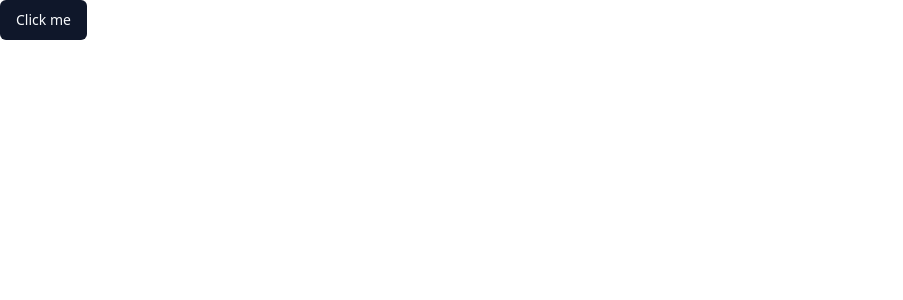
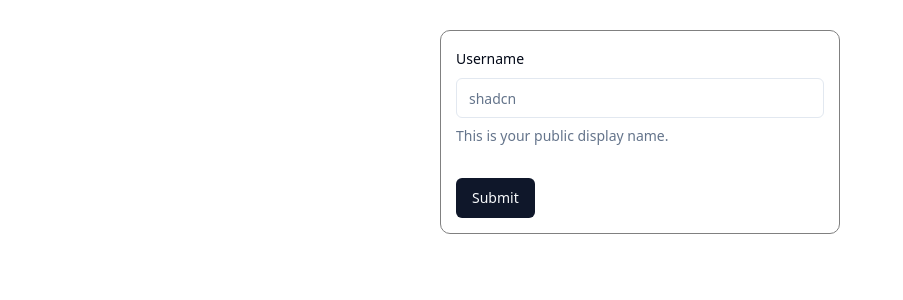
Before and after one commit to ray-mj-huang/aus-employer-reviews, a React (Vite) app: page / in a window 1280 px wide. Shown: the top 300 px of the page, without its empty margins (0-903 px from the left). Built offline with nearby package versions, Linux system fonts and the light colour scheme.

Commit message:
add Form component

```diff
--- a/src/App.tsx
+++ b/src/App.tsx
@@ -1,9 +1,78 @@
+import { z } from "zod"
+import { zodResolver } from "@hookform/resolvers/zod"
+import { useForm } from "react-hook-form"
+
 import { Button } from "@/components/ui/button"
+import {
+  Form,
+  FormControl,
+  FormDescription,
+  FormField,
+  FormItem,
+  FormLabel,
+  FormMessage,
+} from "@/components/ui/form"
+import { Input } from "@/components/ui/input"
+
+const formSchema = z.object({
+  username: z.string().min(2).max(50),
+})
+
+function ProfileForm() {
+  // 1. Define your form.
+  const form = useForm<z.infer<typeof formSchema>>({
+    resolver: zodResolver(formSchema),
+    defaultValues: {
+      username: "",
+    },
+  })
+
+  // 2. Define a submit handler.
+  function onSubmit(values: z.infer<typeof formSchema>) {
+    // Do something with the form values.
+    // ✅ This will be type-safe and validated.
+    console.log(values)
+  }
+
+  return (
+    <Form {...form}>
+      <form onSubmit={form.handleSubmit(onSubmit)} className="space-y-8">
+        <FormField
+          control={form.control}
+          name="username"
+          render={({ field }) => (
+            <FormItem>
+              <FormLabel>Username</FormLabel>
+              <FormControl>
+                <Input placeholder="shadcn" {...field} />
+              </FormControl>
+              <FormDescription>
+                This is your public display name.
+              </FormDescription>
+              <FormMessage />
+            </FormItem>
+          )}
+        />
+        <Button type="submit">Submit</Button>
+      </form>
+    </Form>
+  )
+}
 
 function App() {
   return (
     <>
-      <Button>Click me</Button>
+      <div
+        style={{
+          width: 400,
+          padding: 15,
+          margin: '30px auto',
+          border: '1px solid gray',
+          borderRadius: 10
+        }}
+      >
+        <ProfileForm />
+      </div>
     </>
   )
 }
--- /dev/null
+++ b/src/components/ui/form.tsx
@@ -0,0 +1,176 @@
+import * as React from "react"
+import * as LabelPrimitive from "@radix-ui/react-label"
+import { Slot } from "@radix-ui/react-slot"
+import {
+  Controller,
+  ControllerProps,
+  FieldPath,
+  FieldValues,
+  FormProvider,
+  useFormContext,
+} from "react-hook-form"
+
+import { cn } from "@/lib/utils"
+import { Label } from "@/components/ui/label"
+
+const Form = FormProvider
+
+type FormFieldContextValue<
+  TFieldValues extends FieldValues = FieldValues,
+  TName extends FieldPath<TFieldValues> = FieldPath<TFieldValues>
+> = {
+  name: TName
+}
+
+const FormFieldContext = React.createContext<FormFieldContextValue>(
+  {} as FormFieldContextValue
+)
+
+const FormField = <
+  TFieldValues extends FieldValues = FieldValues,
+  TName extends FieldPath<TFieldValues> = FieldPath<TFieldValues>
+>({
+  ...props
+}: ControllerProps<TFieldValues, TName>) => {
+  return (
+    <FormFieldContext.Provider value={{ name: props.name }}>
+      <Controller {...props} />
+    </FormFieldContext.Provider>
+  )
+}
+
+const useFormField = () => {
+  const fieldContext = React.useContext(FormFieldContext)
+  const itemContext = React.useContext(FormItemContext)
+  const { getFieldState, formState } = useFormContext()
+
+  const fieldState = getFieldState(fieldContext.name, formState)
+
+  if (!fieldContext) {
+    throw new Error("useFormField should be used within <FormField>")
+  }
+
+  const { id } = itemContext
+
+  return {
+    id,
+    name: fieldContext.name,
+    formItemId: `${id}-form-item`,
+    formDescriptionId: `${id}-form-item-description`,
+    formMessageId: `${id}-form-item-message`,
+    ...fieldState,
+  }
+}
+
+type FormItemContextValue = {
+  id: string
+}
+
+const FormItemContext = React.createContext<FormItemContextValue>(
+  {} as FormItemContextValue
+)
+
+const FormItem = React.forwardRef<
+  HTMLDivElement,
+  React.HTMLAttributes<HTMLDivElement>
+>(({ className, ...props }, ref) => {
+  const id = React.useId()
+
+  return (
+    <FormItemContext.Provider value={{ id }}>
+      <div ref={ref} className={cn("space-y-2", className)} {...props} />
+    </FormItemContext.Provider>
+  )
+})
+FormItem.displayName = "FormItem"
+
+const FormLabel = React.forwardRef<
+  React.ElementRef<typeof LabelPrimitive.Root>,
+  React.ComponentPropsWithoutRef<typeof LabelPrimitive.Root>
+>(({ className, ...props }, ref) => {
+  const { error, formItemId } = useFormField()
+
+  return (
+    <Label
+      ref={ref}
+      className={cn(error && "text-destructive", className)}
+      htmlFor={formItemId}
+      {...props}
+    />
+  )
+})
+FormLabel.displayName = "FormLabel"
+
+const FormControl = React.forwardRef<
+  React.ElementRef<typeof Slot>,
+  React.ComponentPropsWithoutRef<typeof Slot>
+>(({ ...props }, ref) => {
+  const { error, formItemId, formDescriptionId, formMessageId } = useFormField()
+
+  return (
+    <Slot
+      ref={ref}
+      id={formItemId}
+      aria-describedby={
+        !error
+          ? `${formDescriptionId}`
+          : `${formDescriptionId} ${formMessageId}`
+      }
+      aria-invalid={!!error}
+      {...props}
+    />
+  )
+})
+FormControl.displayName = "FormControl"
+
+const FormDescription = React.forwardRef<
+  HTMLParagraphElement,
+  React.HTMLAttributes<HTMLParagraphElement>
+>(({ className, ...props }, ref) => {
+  const { formDescriptionId } = useFormField()
+
+  return (
+    <p
+      ref={ref}
+      id={formDescriptionId}
+      className={cn("text-sm text-muted-foreground", className)}
+      {...props}
+    />
+  )
+})
+FormDescription.displayName = "FormDescription"
+
+const FormMessage = React.forwardRef<
+  HTMLParagraphElement,
+  React.HTMLAttributes<HTMLParagraphElement>
+>(({ className, children, ...props }, ref) => {
+  const { error, formMessageId } = useFormField()
+  const body = error ? String(error?.message) : children
+
+  if (!body) {
+    return null
+  }
+
+  return (
+    <p
+      ref={ref}
+      id={formMessageId}
+      className={cn("text-sm font-medium text-destructive", className)}
+      {...props}
+    >
+      {body}
+    </p>
+  )
+})
+FormMessage.displayName = "FormMessage"
+
+export {
+  useFormField,
+  Form,
+  FormItem,
+  FormLabel,
+  FormControl,
+  FormDescription,
+  FormMessage,
+  FormField,
+}
--- /dev/null
+++ b/src/components/ui/input.tsx
@@ -0,0 +1,25 @@
+import * as React from "react"
+
+import { cn } from "@/lib/utils"
+
+export interface InputProps
+  extends React.InputHTMLAttributes<HTMLInputElement> {}
+
+const Input = React.forwardRef<HTMLInputElement, InputProps>(
+  ({ className, type, ...props }, ref) => {
+    return (
+      <input
+        type={type}
+        className={cn(
+          "flex h-10 w-full rounded-md border border-input bg-background px-3 py-2 text-sm ring-offset-background file:border-0 file:bg-transparent file:text-sm file:font-medium placeholder:text-muted-foreground focus-visible:outline-none focus-visible:ring-2 focus-visible:ring-ring focus-visible:ring-offset-2 disabled:cursor-not-allowed disabled:opacity-50",
+          className
+        )}
+        ref={ref}
+        {...props}
+      />
+    )
+  }
+)
+Input.displayName = "Input"
+
+export { Input }
--- /dev/null
+++ b/src/components/ui/label.tsx
@@ -0,0 +1,24 @@
+import * as React from "react"
+import * as LabelPrimitive from "@radix-ui/react-label"
+import { cva, type VariantProps } from "class-variance-authority"
+
+import { cn } from "@/lib/utils"
+
+const labelVariants = cva(
+  "text-sm font-medium leading-none peer-disabled:cursor-not-allowed peer-disabled:opacity-70"
+)
+
+const Label = React.forwardRef<
+  React.ElementRef<typeof LabelPrimitive.Root>,
+  React.ComponentPropsWithoutRef<typeof LabelPrimitive.Root> &
+    VariantProps<typeof labelVariants>
+>(({ className, ...props }, ref) => (
+  <LabelPrimitive.Root
+    ref={ref}
+    className={cn(labelVariants(), className)}
+    {...props}
+  />
+))
+Label.displayName = LabelPrimitive.Root.displayName
+
+export { Label }
```
Also changed, not shown: package.json (+6 -1 lines), 1 other file (tests, documents, lock files or other folders).
